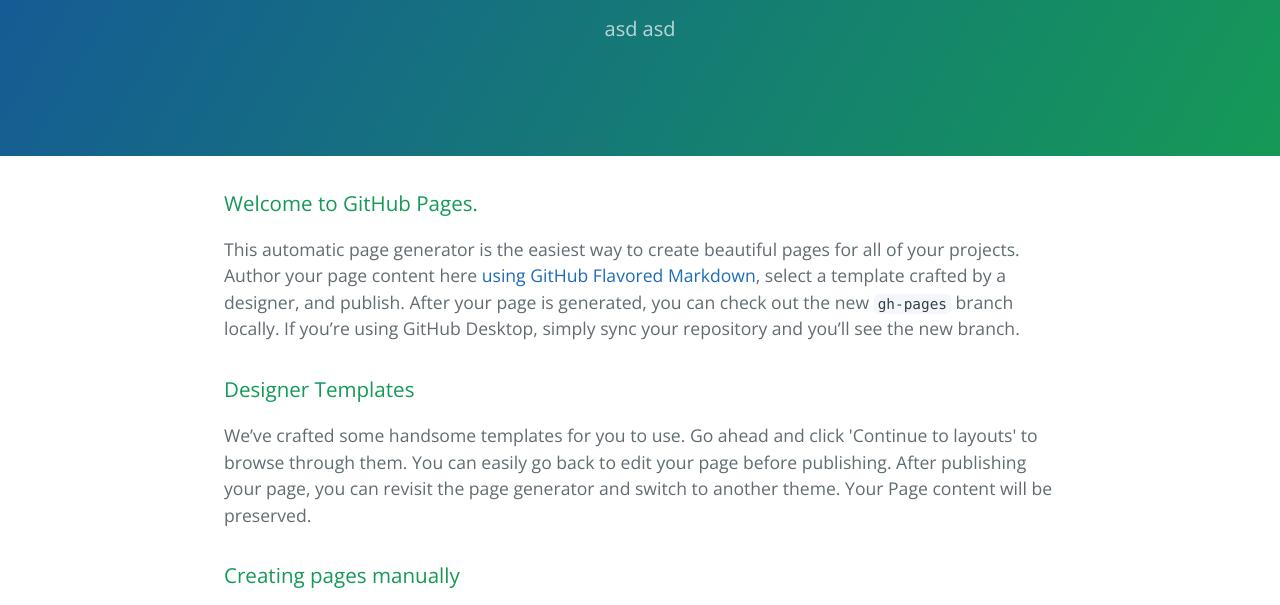
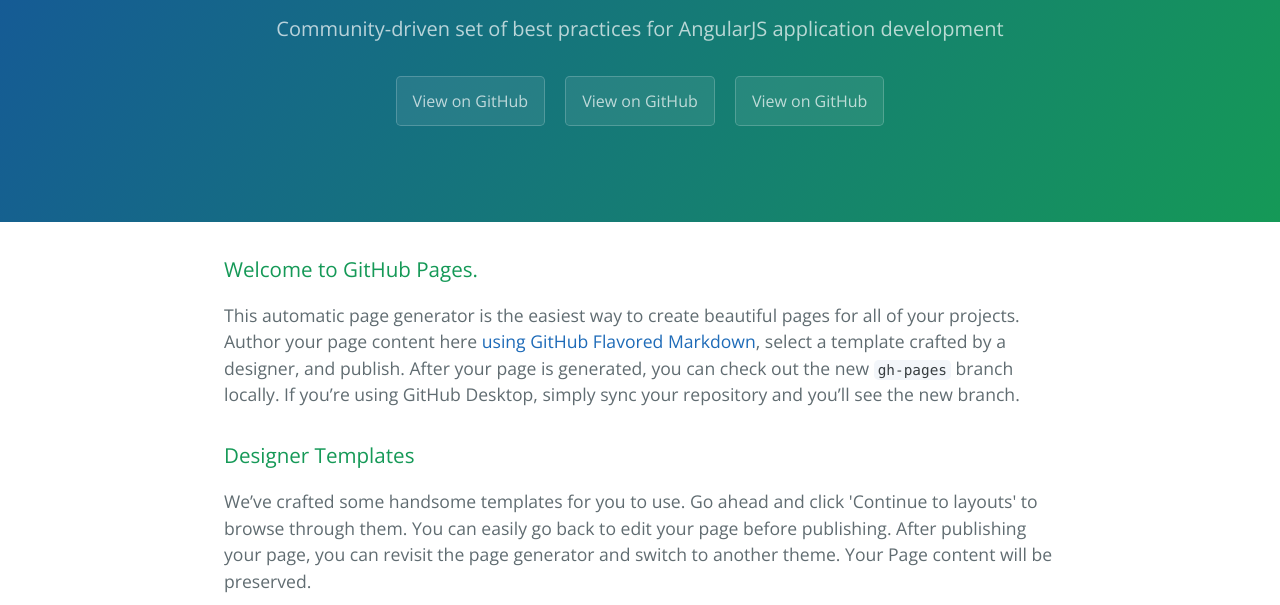
Before and after one commit to volkangurol/volkangurol.github.io, a plain HTML site: page index.html in a window 1280 px wide. Shown: the part 161-766 px from the top of the page. Drawn offline with nearby package versions, Linux system fonts and the light colour scheme.

Commit message:
Update index.html

```diff
--- a/index.html
+++ b/index.html
@@ -12,7 +12,10 @@
   <body>
     <section class="page-header">
       <h1 class="project-name">volkangurol.github.io</h1>
-      <h2 class="project-tagline">asd asd</h2>
+      <h2 class="project-tagline">Community-driven set of best practices for AngularJS application development</h2>
+      <a href="https://github.com/mgechev/angularjs-style-guide" class="btn">View on GitHub</a>
+      <a href="https://github.com/mgechev/angularjs-style-guide" class="btn">View on GitHub</a>
+      <a href="https://github.com/mgechev/angularjs-style-guide" class="btn">View on GitHub</a>
     </section>
 
     <section class="main-content">
```
